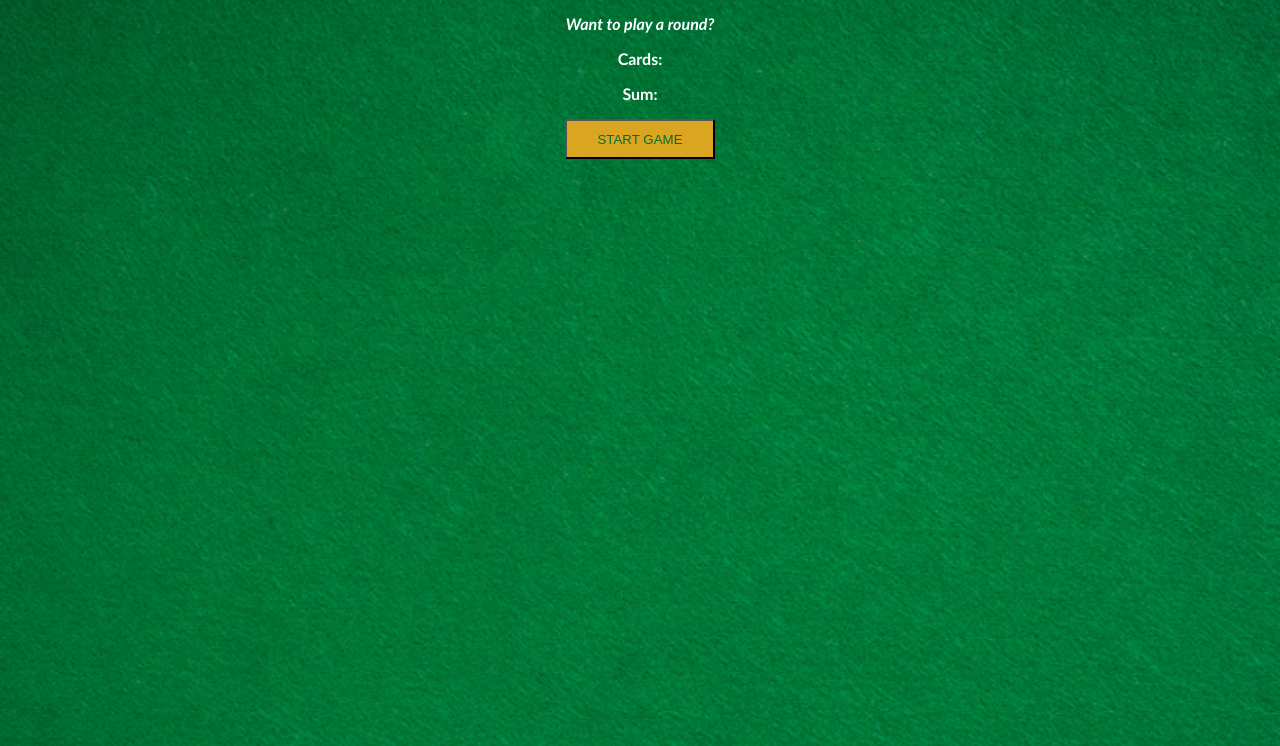
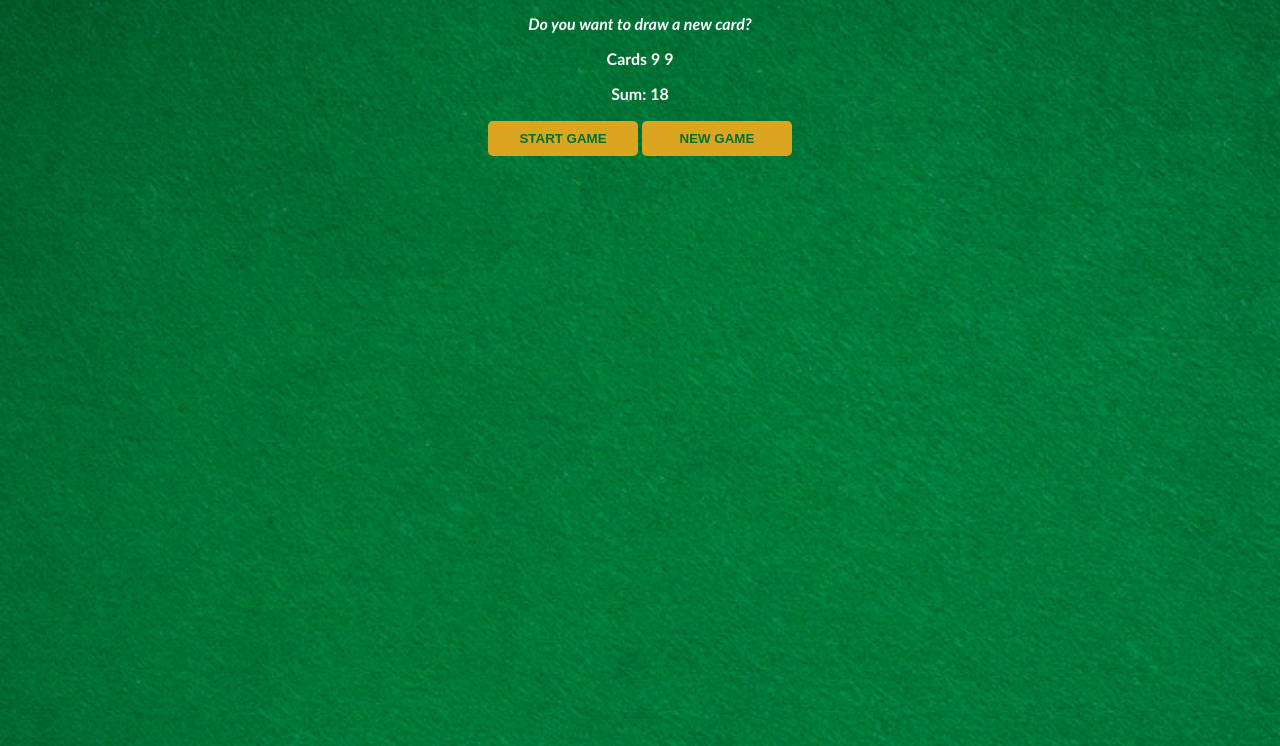
Before and after one commit to dellark18/blackjack_v1.0, a plain HTML site: page index.html in a window 1280 px wide. Both pictures are taken after a click on the button "START GAME". Shown: the part 54-800 px from the top of the page. Drawn offline with Linux system fonts and the light colour scheme.

Commit message:
new game function added

```diff
--- a/index.css
+++ b/index.css
@@ -14,8 +14,12 @@ h1 {
 button {
     color: #016f32;
     width: 150px;
-    height: 40px;
+    padding: 10px 0 10px 0;
+    font-weight: bold;
     background-color: goldenrod;
+    border-radius: 5px;
+    border: none;
+    margin: 2px 0 4px 0;
 }
 
 #message-el {
--- a/index.html
+++ b/index.html
@@ -6,9 +6,11 @@
     <body>
         <h1>Blackjack</h1>
         <p id="message-el">Want to play a round?</p>
-        <p>Cards:</p>
-        <p>Sum:</p>
+        <p id="cards-el">Cards:</p>
+        <p id="sum-el">Sum:</p>
         <button onclick="startGame()">START GAME</button>
+        <button onclick="newCard()">NEW GAME</button>
+
         <script src="index.js"></script>
     </body>
 </html>
--- a/index.js
+++ b/index.js
@@ -1,19 +1,32 @@
-let firstCard = 10
-let secondCard = 11
+let firstCard = 9
+let secondCard = 9
 let sum = firstCard + secondCard
 let hasBlackJack = false
 let isAlive = true
 message = ""
 
+let messageEl = document.getElementById("message-el")
+let sumEl =document.getElementById("sum-el")
+let CardsEl = document.getElementById("cards-el")
+
 function startGame() {
+    CardsEl.textContent = "Cards " + firstCard + " " + secondCard
+    sumEl.textContent = "Sum: " + sum
     if (sum <= 20) {
-        message= "Do you want to draw a new card? 🙂"
+        let message= "Do you want to draw a new card?"
+        messageEl.textContent = message
     } else if (sum === 21) {
-        message = "Wohoo! You've got Blackjack! 🥳"
+        let message = "Wohoo! You've got Blackjack!"
+        messageEl.textContent = message
         hasBlackJack = true
     } else {
-        message = "You're out of the game! 😭"
+        let message = "You're out of the game!"
+        messageEl.textContent = message
         isAlive = false
     }
     console.log(message)
 }
+
+function newCard() {
+    console.log("Drawing a new card from the deck!")
+}
```
